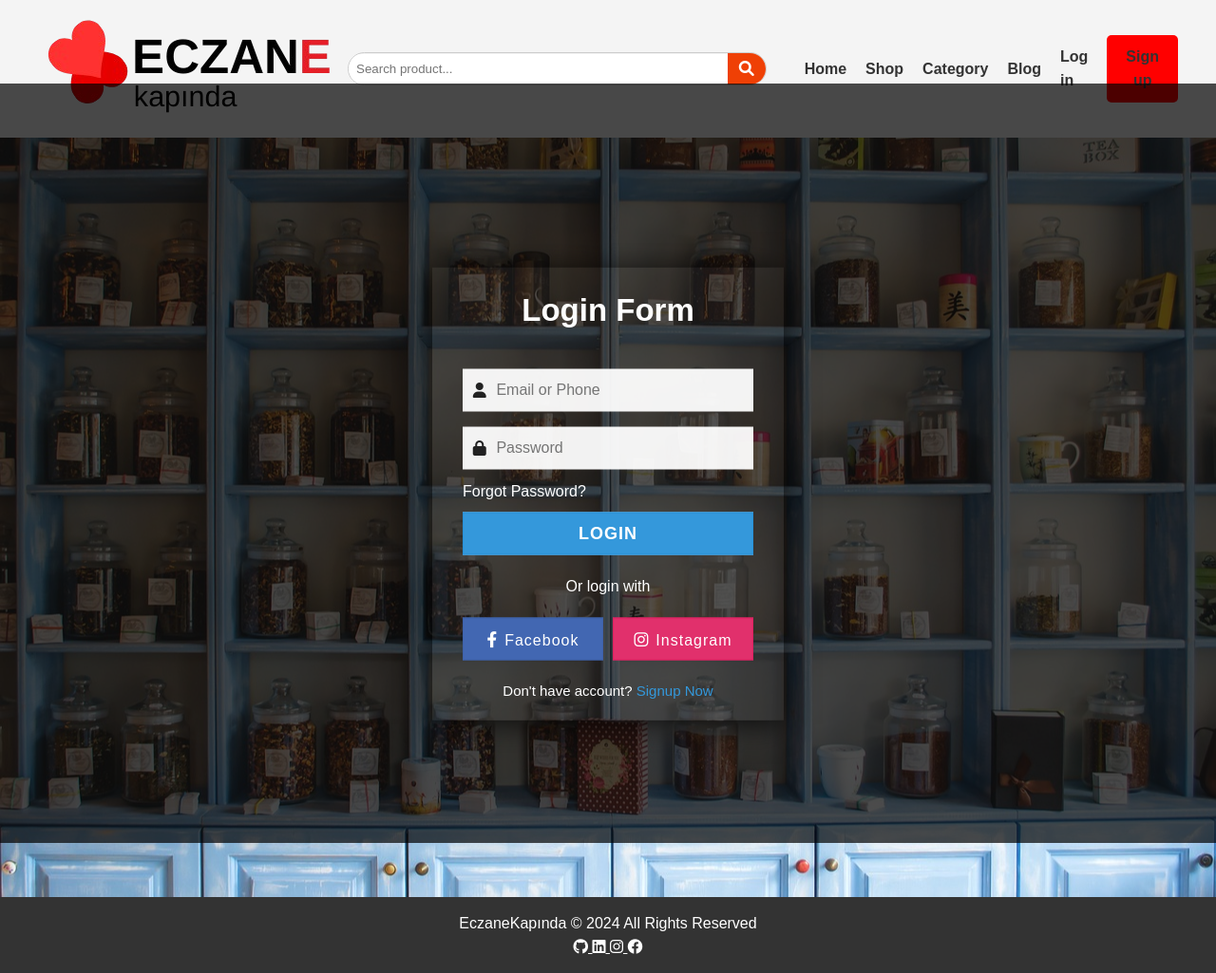
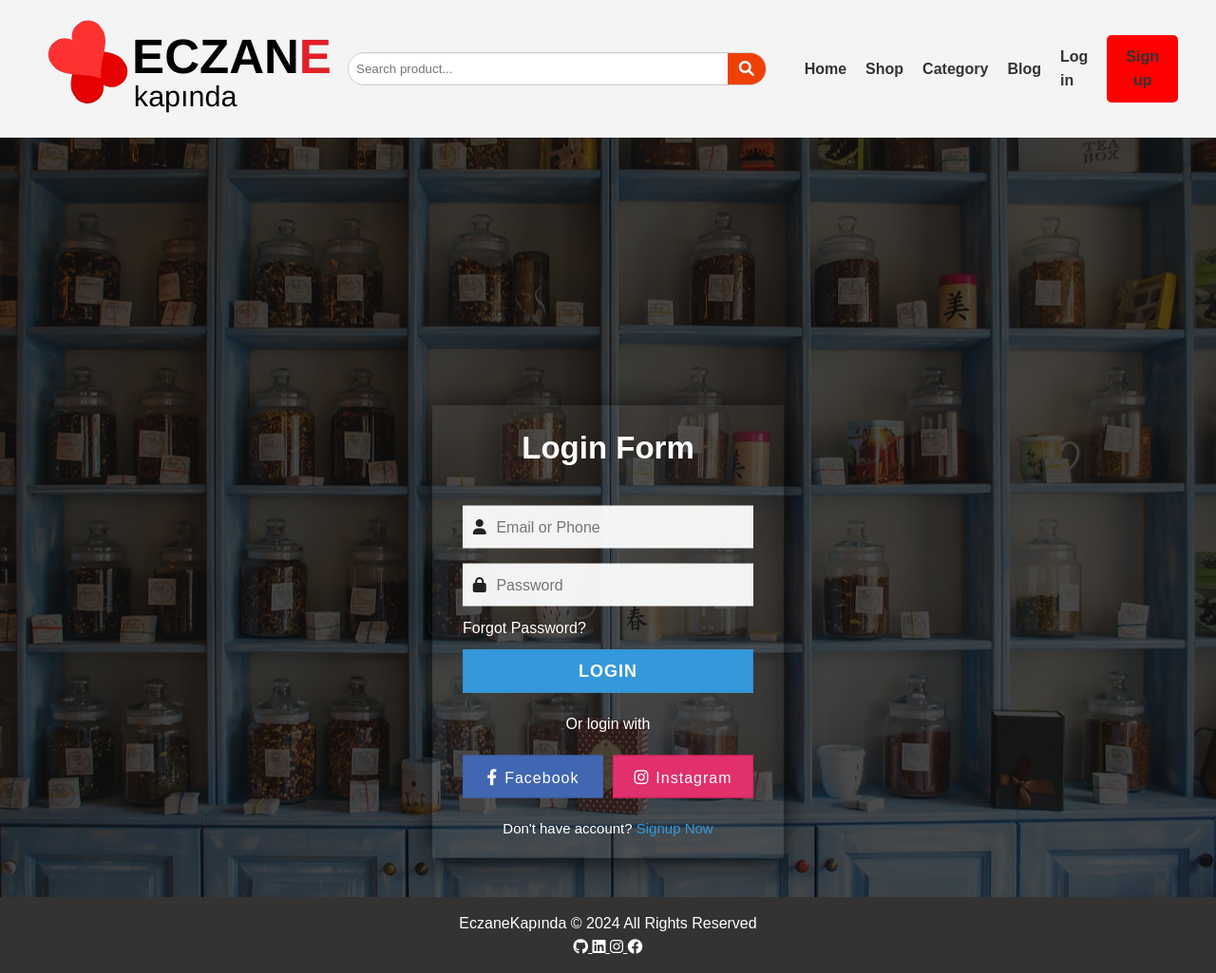
Before and after one commit to miriyayy/LocalPharmacy, a PHP site: page /log.html in a window 1280 px wide. Shown: the whole page at 95% size. Run offline with PHP 8.4, Linux system fonts and the light colour scheme; some libraries are stand-ins or nearby versions.

Commit message:
Update style.css

```diff
--- a/logandsign/style.css
+++ b/logandsign/style.css
@@ -11,21 +11,24 @@
   height: 100vh;
   background-size: cover;
   background-position: center;
+  position: relative; /* Position eklendi */
 }
 .bg-img:after {
   position: absolute;
+   content: "";
   content: "";
-  top: 88px;
+  top: 0; /* Üstten boşluk kaldırıldı */
   left: 0;
-  height: 100%;
-  width: 100%;
-  background: rgba(0, 0, 0, 0.7);
+  height: 100%; /* Tam resim yüksekliği kadar */
+  width: 100%; /* Tam resim genişliği kadar */
+  background: rgba(0, 0, 0, 0.7); /* Siyah gölge efekti */
+  z-index: 1; /* Gölgenin önde olması sağlandı */
 }
 .content {
   position: absolute;
   top: 65%;
   left: 50%;
-  z-index: 999;
+  z-index: 2;
   text-align: center;
   padding: 19px 32px;
   width: 370px;
```
